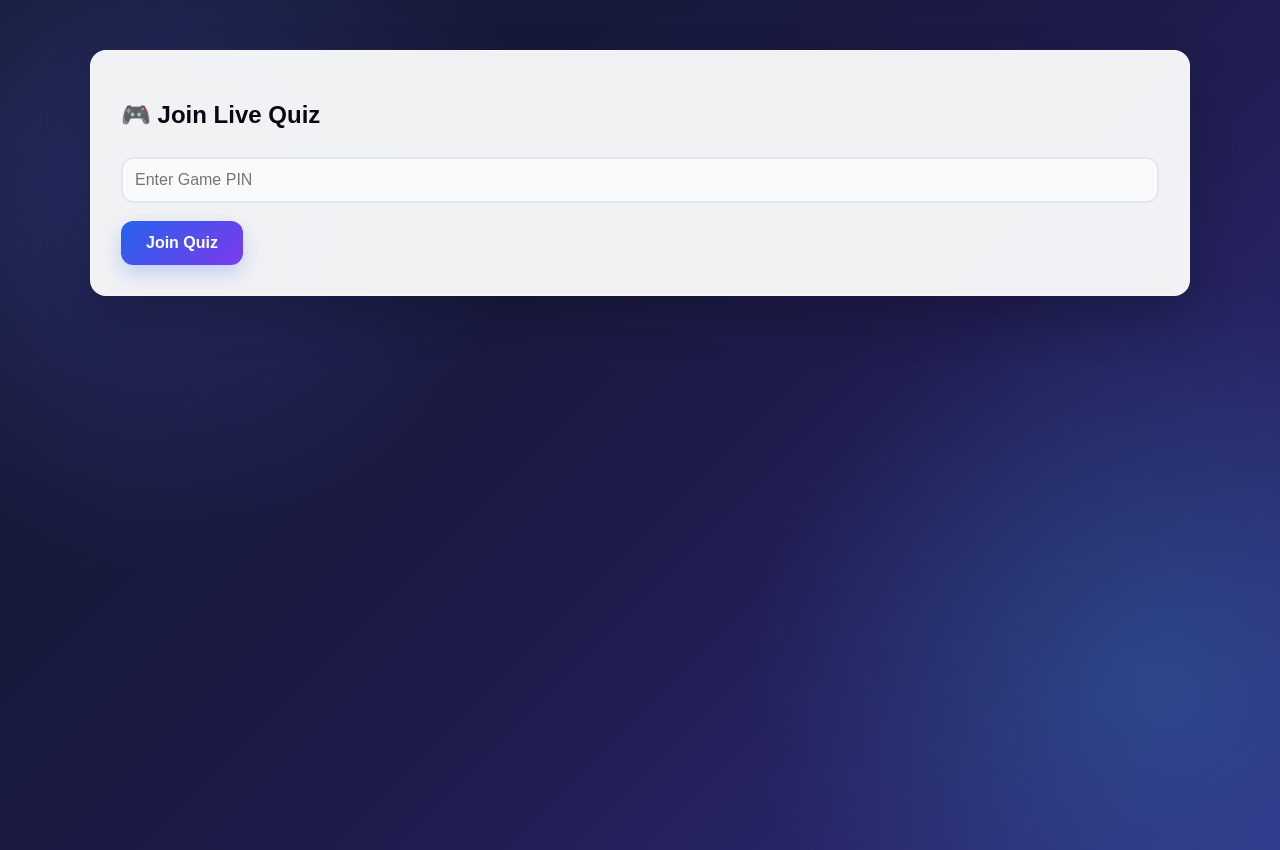
After one commit to Sum332/online-quiz-management-system, a Python web app: template templates/join_live_quiz.html in a window 1280 px wide. The commit adds this page. Run offline with Jinja, Linux system fonts and the light colour scheme; the template is opened without the code that fills it, so the values that code supplies are empty.

Commit message:
Added join live quiz feature

```diff
--- a/templates/dashboard.html
+++ b/templates/dashboard.html
@@ -77,6 +77,10 @@
                 📝 Start Quiz
             </a>
 
+            <a href="/join_live_quiz" class="btn">
+                🎮 Join Live Quiz
+            </a>
+
             <a href="/result_history" class="btn">
                 📊 My Results
             </a>
--- /dev/null
+++ b/templates/join_live_quiz.html
@@ -0,0 +1,33 @@
+<!DOCTYPE html>
+<html>
+<head>
+    <title>Join Live Quiz</title>
+    <link rel="stylesheet" href="{{ url_for('static', filename='style.css') }}">
+</head>
+<body>
+
+<div class="container">
+    <div class="card">
+
+        <h2>🎮 Join Live Quiz</h2>
+
+        <form method="POST">
+
+            <input
+                type="text"
+                name="game_pin"
+                placeholder="Enter Game PIN"
+                required
+            >
+
+            <button type="submit" class="btn">
+                Join Quiz
+            </button>
+
+        </form>
+
+    </div>
+</div>
+
+</body>
+</html>
```
Also changed, not shown: app.py (+42 -0 lines).
